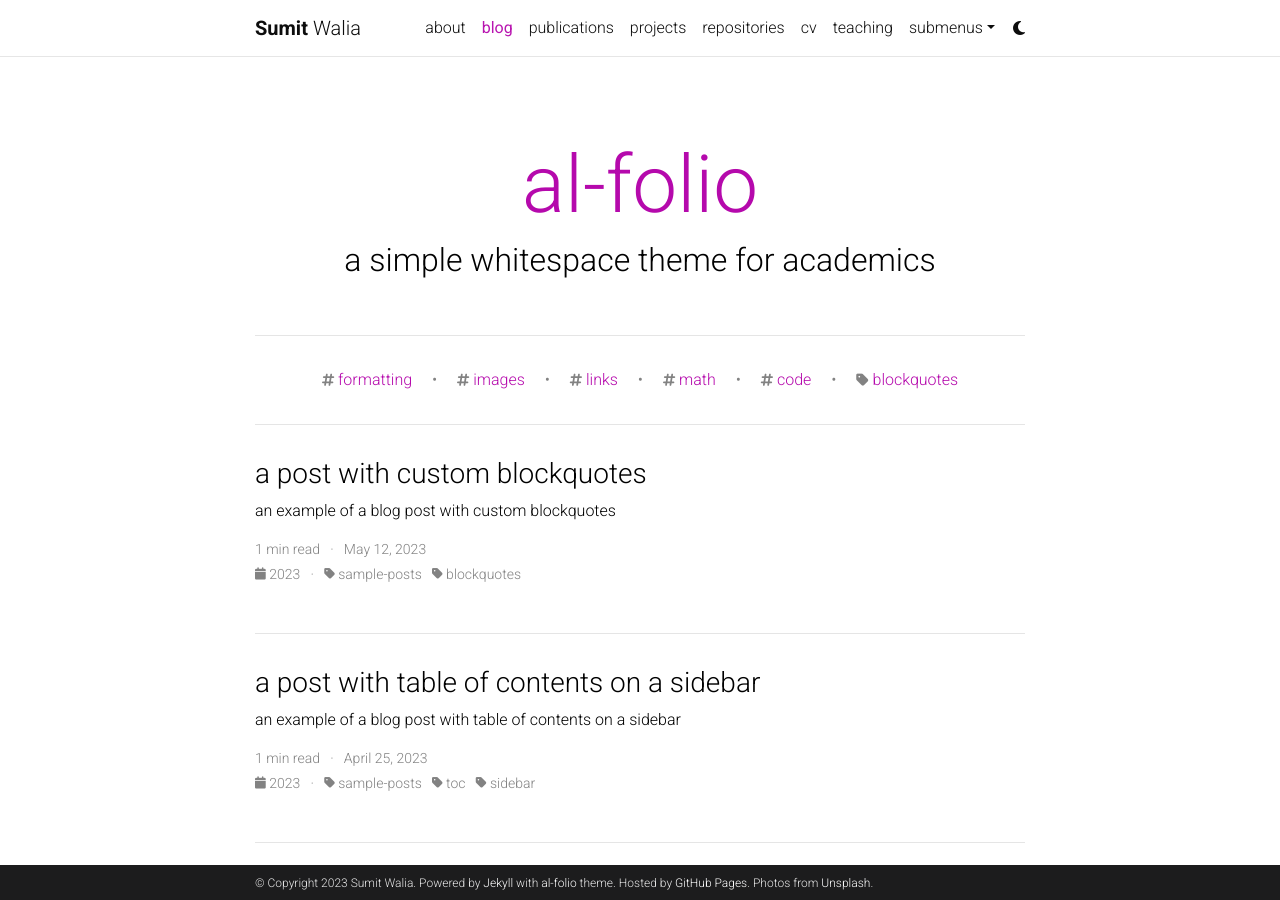
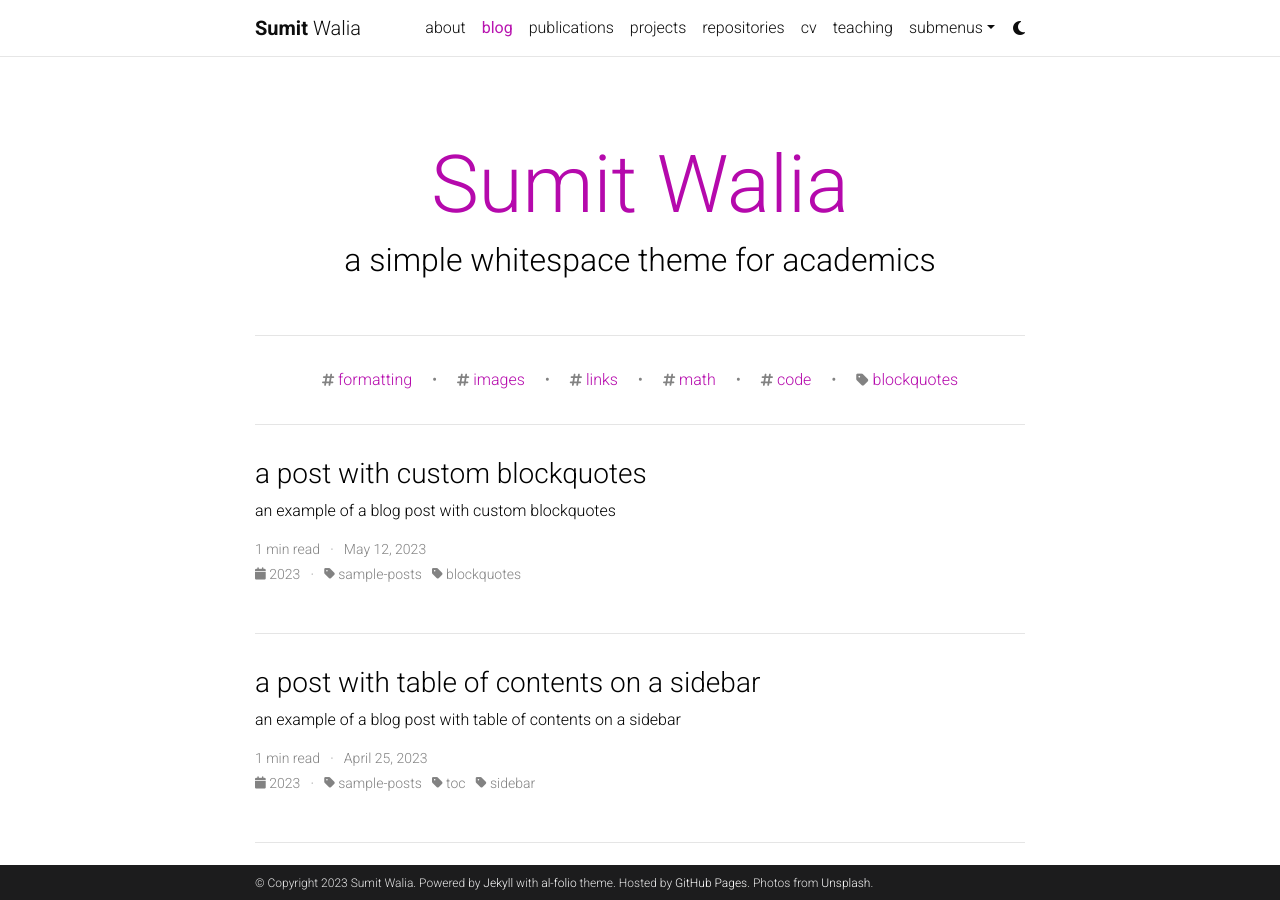
Before and after one commit to sumit-walia/sumit-walia.github.io, a Jekyll site: the page built from blog/index.html, in a window 1280 px wide and 900 px high. Built offline with Jekyll 4.4.1, drawn with Linux system fonts in a browser that asks for light colours; the list of posts is cut into pages by our own code; comment, search, counter and statistics services are not loaded; a style sheet for code colours, icons or effects is not loaded.

Commit message:
Inital commit

```diff
--- a/_config.yml
+++ b/_config.yml
@@ -8,7 +8,7 @@
 last_name: Walia
 email: swalia@ucsd.edu
 description: > # the ">" symbol means to ignore newlines until "footer_text:"
-  A simple, whitespace theme for academics. Based on [*folio](https://github.com/bogoli/-folio) design.
+  A PhD student at UCSD.
 footer_text: >
   Powered by <a href="https://jekyllrb.com/" target="_blank">Jekyll</a> with <a href="https://github.com/alshedivat/al-folio">al-folio</a> theme.
   Hosted by <a href="https://pages.github.com/" target="_blank">GitHub Pages</a>.
@@ -122,7 +122,7 @@
 # Blog
 # -----------------------------------------------------------------------------
 
-blog_name: al-folio # blog_name will be displayed in your blog page
+blog_name: Sumit Walia # blog_name will be displayed in your blog page
 blog_nav_title: blog # your blog must have a title for it to be displayed in the nav bar
 blog_description: a simple whitespace theme for academics
 permalink: /blog/:year/:title/
```
